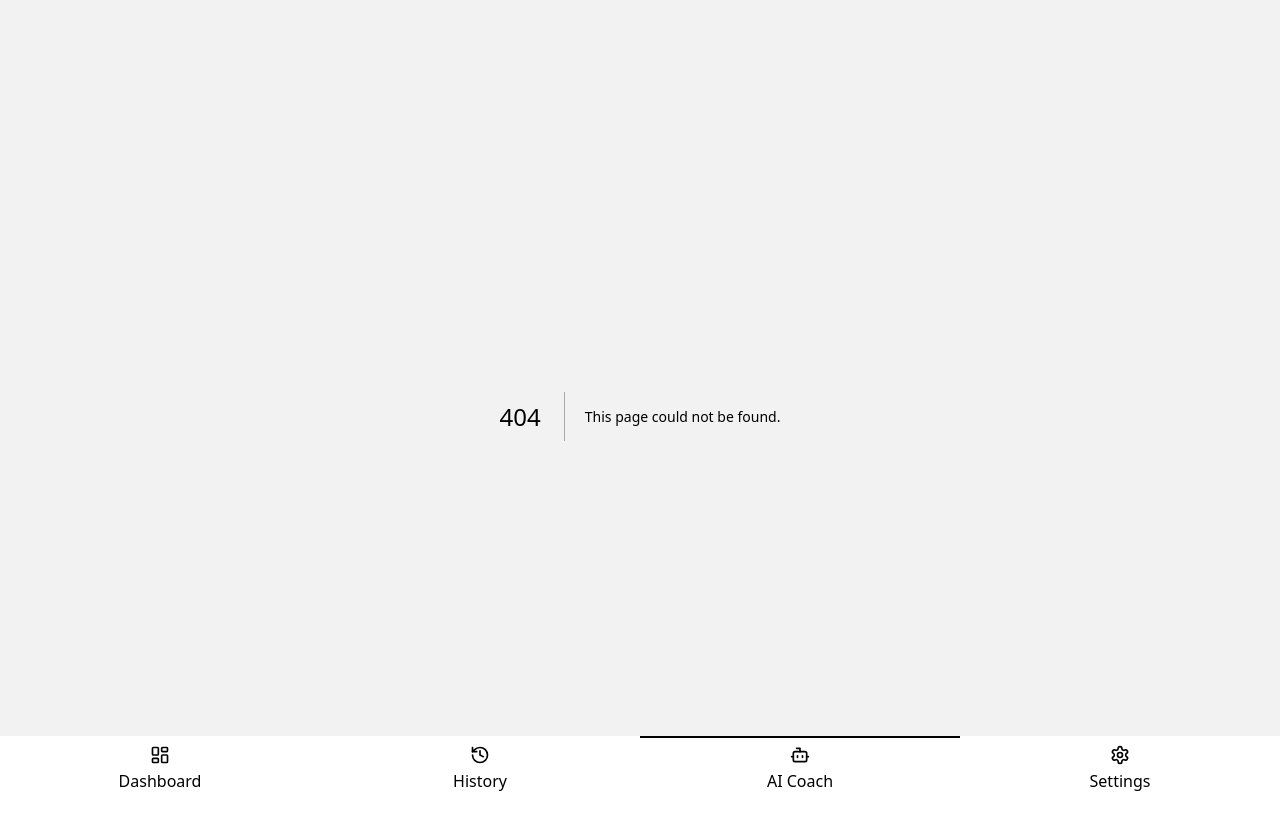
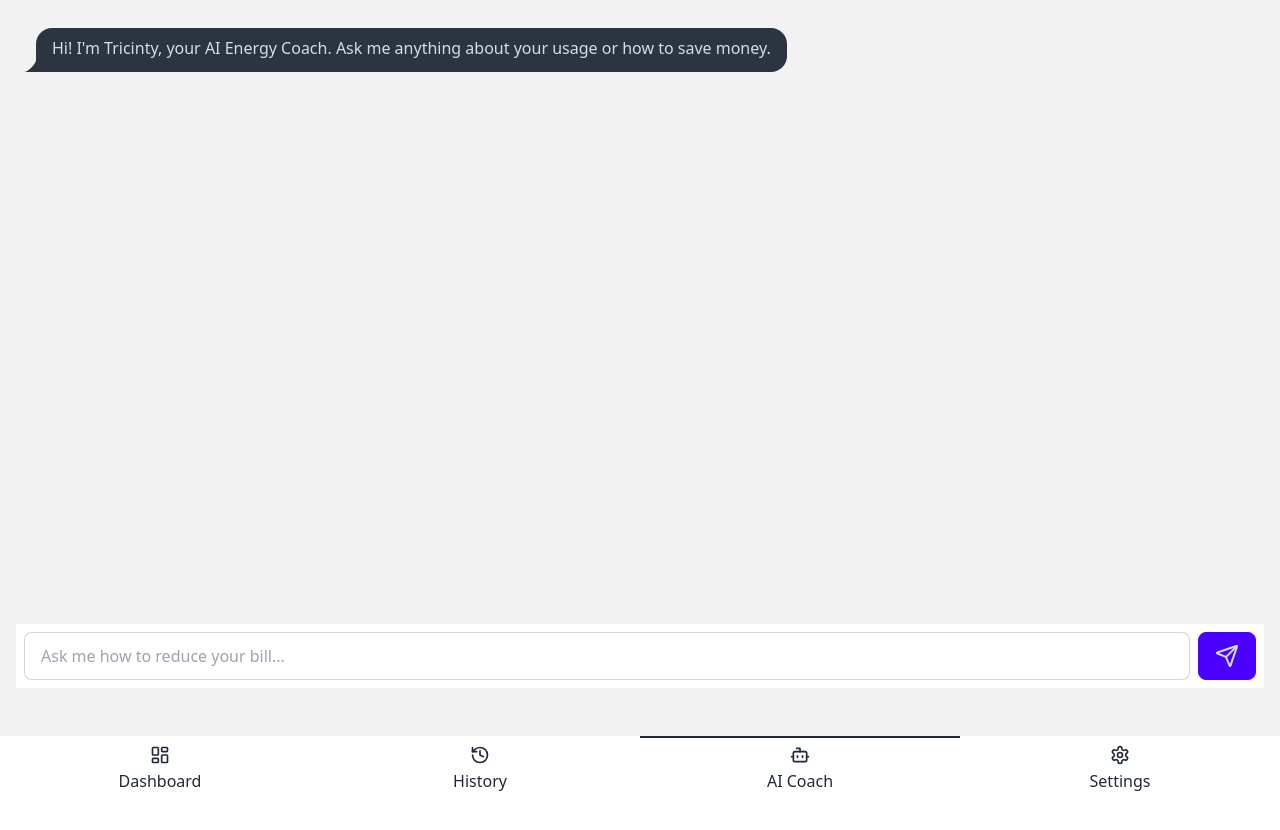
Before and after one commit to OMARMARCO23/TRICINTY2, a Next.js app: page /coach in a window 1280 px wide. Before the commit this address had no page. Shown: the top 830 px of the page. After the commit the page ends 800 px from the top, so only its background shows below. Built offline with nearby package versions, Linux system fonts and the light colour scheme.

Commit message:
Implement AI Coach component with chat functionality
This component allows users to interact with an AI coach, sending messages and receiving responses based on usage data and chat history.

```diff
--- /dev/null
+++ b/app/coach/page.tsx
@@ -0,0 +1,97 @@
+"use client";
+
+import { useContext, useEffect, useRef, useState } from "react";
+import { AppContext } from "@/contexts/AppContext";
+import { calculateBill, getMonthBoundaries } from "@/lib/calculations";
+import { Loader, Send } from "lucide-react";
+
+export default function AiCoach() {
+  const { readings, settings, chatHistory, setChatHistory } = useContext(AppContext);
+  const [input, setInput] = useState("");
+  const [loading, setLoading] = useState(false);
+  const endRef = useRef<HTMLDivElement | null>(null);
+
+  useEffect(() => {
+    endRef.current?.scrollIntoView({ behavior: "smooth" });
+  }, [chatHistory, loading]);
+
+  const send = async (e: React.FormEvent) => {
+    e.preventDefault();
+    if (!input.trim() || loading) return;
+
+    const userMsg = { role: "user" as const, parts: [{ text: input }] };
+    const newHistory = [...chatHistory, userMsg];
+    setChatHistory(newHistory);
+    setInput("");
+    setLoading(true);
+
+    // Prepare usage data
+    const { start, daysSoFar, daysInMonth } = getMonthBoundaries();
+    const readingsThisMonth = readings.filter((r) => new Date(r.date) >= start);
+    const firstValue = readingsThisMonth[0]?.value ?? readings[0]?.value ?? 0;
+    const last = readings[readings.length - 1]?.value ?? firstValue;
+    const currentUsage = Math.max(last - firstValue, 0);
+
+    const avgDailyUsage = currentUsage > 0 && daysSoFar > 0 ? currentUsage / daysSoFar : 0;
+    const predictedUsage = avgDailyUsage * daysInMonth;
+    const predicted = calculateBill(predictedUsage, settings.tariffs);
+
+    const usageData = {
+      avgDailyUsage: avgDailyUsage.toFixed(2),
+      currentUsage: currentUsage.toFixed(2),
+      predictedBill: `${predicted.bill} ${predicted.currency}`,
+      goal: `${settings.goal} ${settings.tariffs.currency}`
+    };
+
+    try {
+      const res = await fetch("/api/ai", {
+        method: "POST",
+        headers: { "Content-Type": "application/json" },
+        body: JSON.stringify({ chatHistory: newHistory, usageData, language: settings.language })
+      });
+      const data = await res.json();
+      if (!res.ok) throw new Error(data?.message || "AI error");
+      const aiMsg = { role: "model" as const, parts: [{ text: data.message }] };
+      setChatHistory((prev) => [...prev, aiMsg]);
+    } catch (err: any) {
+      const fallback = { role: "model" as const, parts: [{ text: err?.message || "Sorry, I couldn't connect. Try again in a moment." }] };
+      setChatHistory((prev) => [...prev, fallback]);
+    } finally {
+      setLoading(false);
+    }
+  };
+
+  return (
+    <div className="flex flex-col h-[calc(100vh-8rem)]">
+      <div className="flex-grow p-2 space-y-3 overflow-y-auto">
+        {chatHistory.map((m, i) => (
+          <div key={i} className={`chat ${m.role === "user" ? "chat-end" : "chat-start"}`}>
+            <div className={`chat-bubble ${m.role === "user" ? "chat-bubble-primary" : ""}`}>
+              {m.parts[0].text}
+            </div>
+          </div>
+        ))}
+        {loading && (
+          <div className="chat chat-start">
+            <div className="chat-bubble">
+              <span className="loading loading-dots loading-md" />
+            </div>
+          </div>
+        )}
+        <div ref={endRef} />
+      </div>
+      <form onSubmit={send} className="p-2 bg-base-100 flex gap-2">
+        <input
+          className="input input-bordered w-full"
+          placeholder="Ask me how to reduce your bill..."
+          value={input}
+          onChange={(e) => setInput(e.target.value)}
+          disabled={loading}
+        />
+        <button className="btn btn-primary" type="submit" disabled={loading}>
+          {loading ? <Loader className="animate-spin" /> : <Send />}
+        </button>
+      </form>
+    </div>
+  );
+}
```
